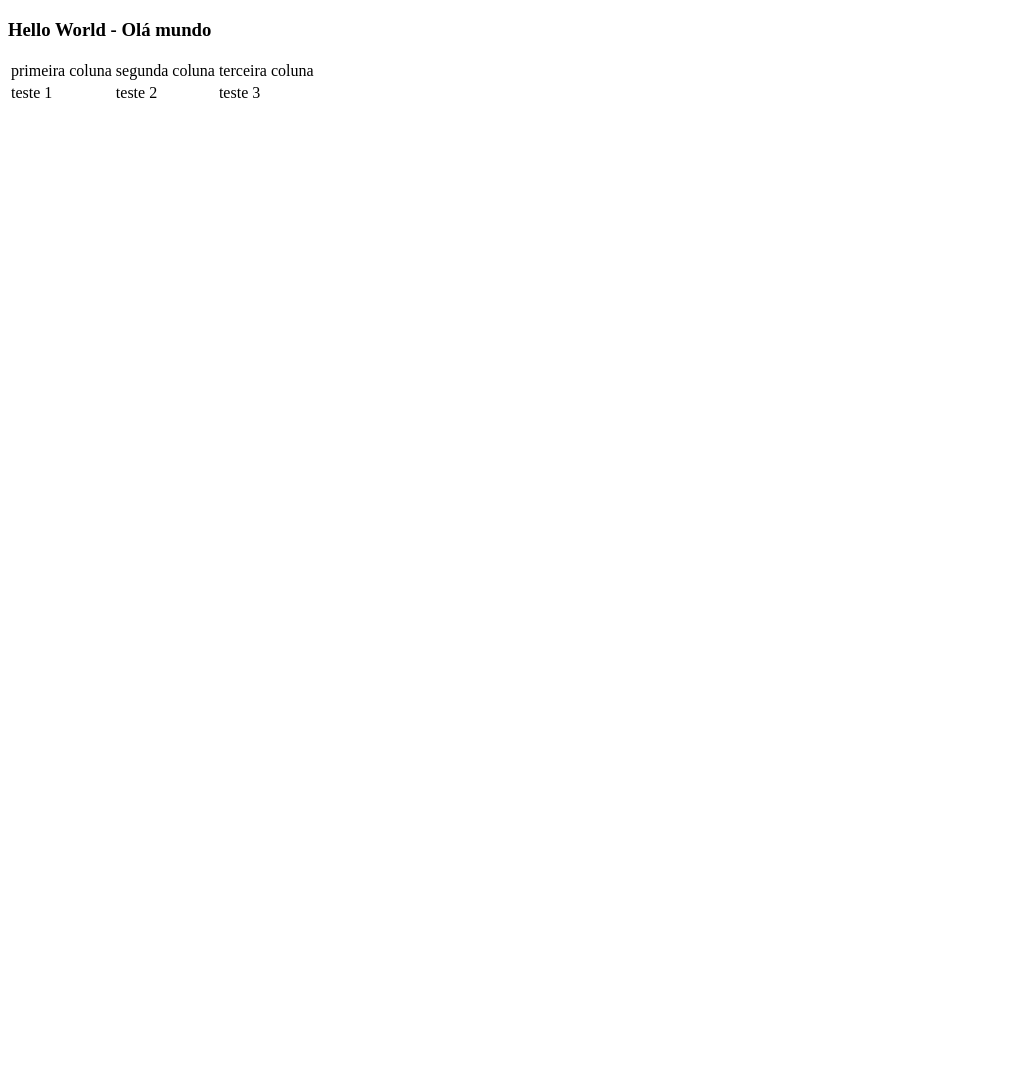
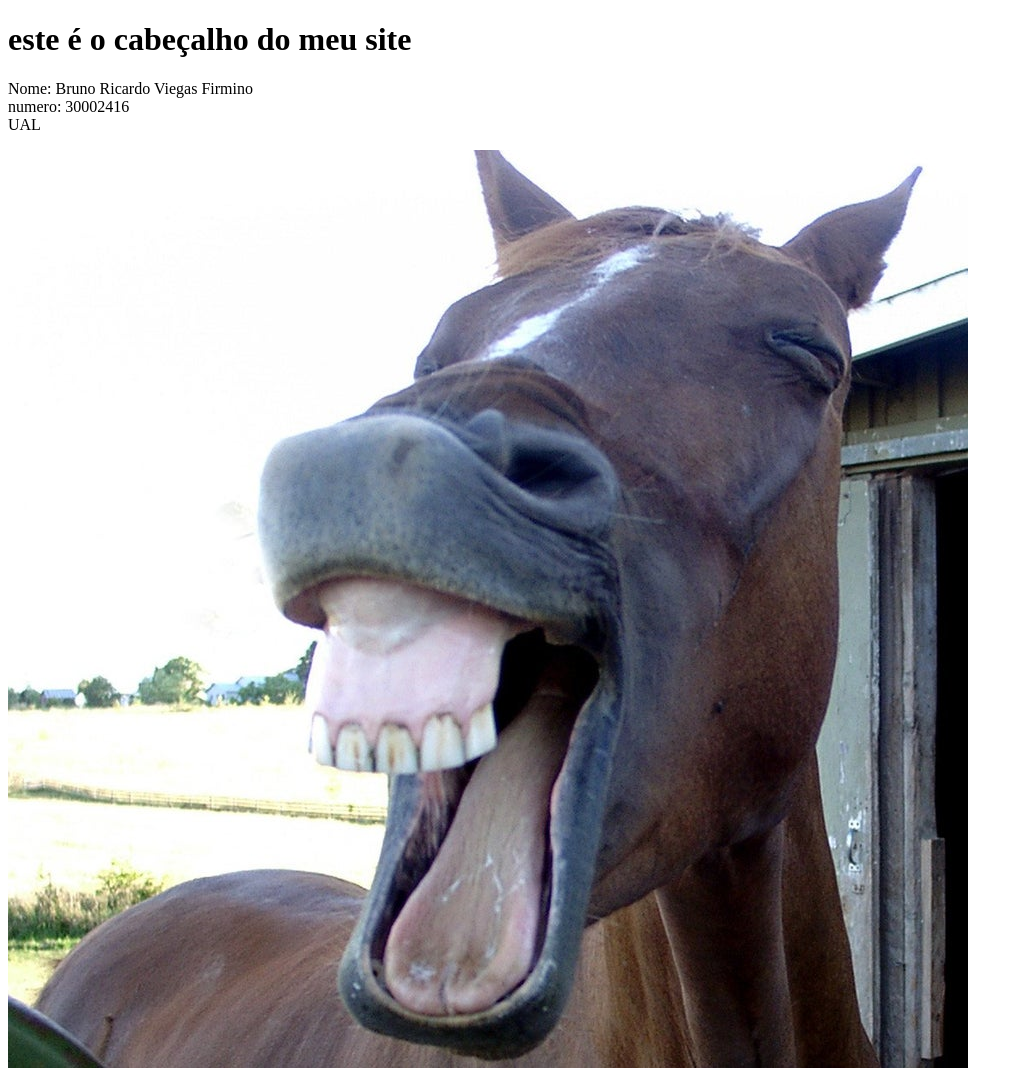
Before and after one commit to brunoricardofirmino/HelloWorld, a plain HTML site: page index.html in a window 1280 px wide. Shown: the top 1068 px of the page, without its empty margins (0-1023 px from the left). Before the commit the page ends 800 px from the top, so only its background shows below. Drawn offline with Linux system fonts and the light colour scheme.

Commit message:
Add files via upload

```diff
--- a/index.html
+++ b/index.html
@@ -12,7 +12,19 @@
 
   </head>
 
-  <body>
+  <body >
+
+    <header>
+
+      <h1>este é o cabeçalho do meu site</h1>
+      <p>Nome: Bruno Ricardo Viegas Firmino</br>
+      numero: 30002416</br>
+    UAL</p>
+
+
+    </header>
+
+    <img src="cavaloqueri.jpg">
 
 	<section>
 
@@ -52,7 +64,7 @@
 
     </section>
 
-
+    <footer> <h3> este e o Footer do meu site</h3></footer>
 
    </body>
 
```
Also changed, not shown: cavaloqueri.jpg (added).
